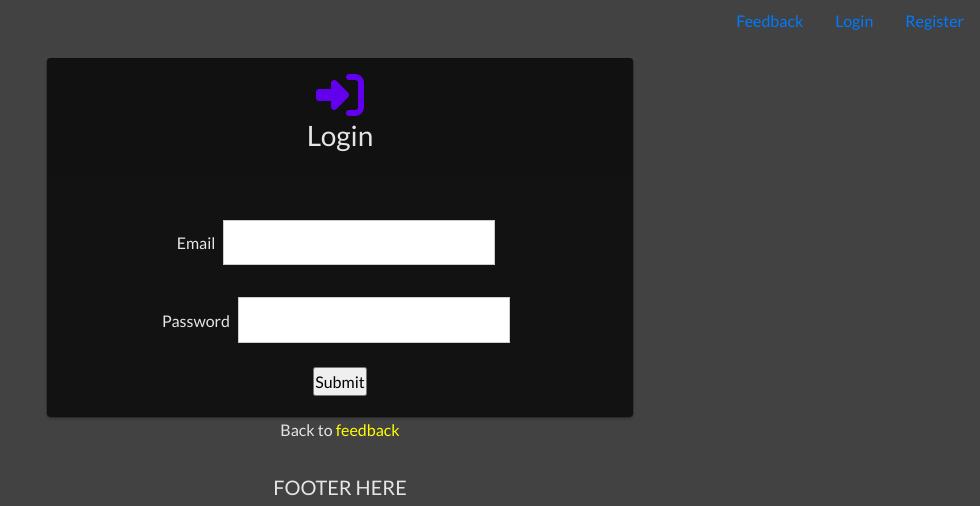
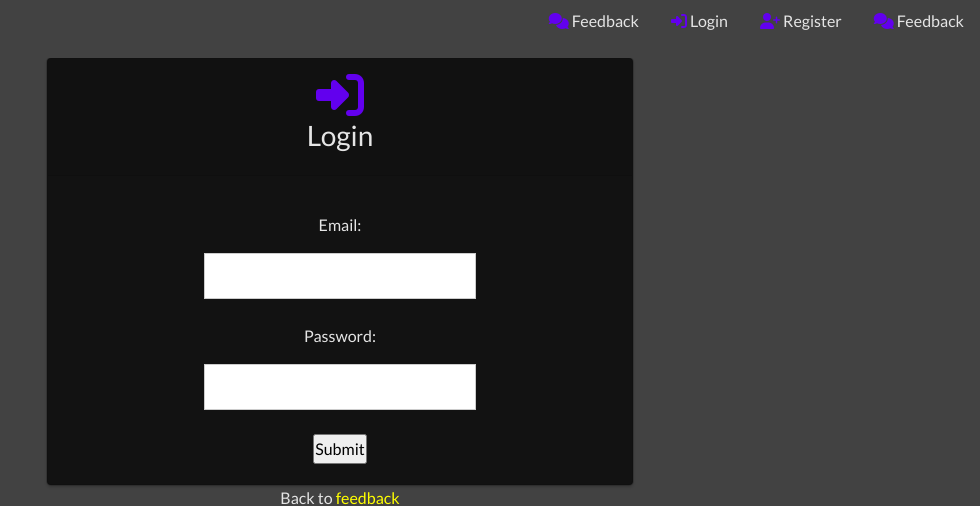
Before and after one commit to mkovar52/feedback-app, a Flask app: page /login in a window 1280 px wide. Shown: the top 506 px of the page, without its empty margins (300-1280 px from the left). Run offline with Flask 2, Linux system fonts and the light colour scheme; some libraries are stand-ins or nearby versions.

Commit message:
styled login form, changed visible nav links, null users display same error msg

```diff
--- a/app.py
+++ b/app.py
@@ -132,7 +132,7 @@ def login():
         user = User.query.filter_by(email=form.email.data).first()
         print(f'user returned::::: ${user}')
 
-        if user.check_password(form.password.data) and user is not None:
+        if user is not None and user.check_password(form.password.data):
             # -- login the user
             login_user(user)
             next = url_for('profile')
--- a/static/style.css
+++ b/static/style.css
@@ -27,6 +27,17 @@ body {
   line-height: 1.6;
   font-family: "Lato", Helvetica, sans-serif;
   text-align: center;
+}
+
+/* nav */
+
+a.nav-link {
+  color: var(--primary-text);
+}
+
+a.nav-link:hover {
+  color: var(--primary-btn-hover);
+  transition: var(--easeOut);
 }
 
 .container {
--- a/templates/base.html
+++ b/templates/base.html
@@ -22,18 +22,26 @@
     <ul class="nav justify-content-end">
         {% if current_user.is_authenticated %}
         <li class="nav-item">
-            <a class="nav-link" href="{{url_for('logout')}}">Logout</a>
+            <a class="nav-link" href="{{url_for('logout')}}">
+                <i class="fas fa-sign-out-alt"></i> Logout</a>
         </li>
         {% else %}
         <li class="nav-item">
-            <a class="nav-link active" href="{{ url_for('index') }}">Feedback</a>
+            <a class="nav-link active" href="{{ url_for('index') }}">
+                <i class="fas fa-comments"></i> Feedback</a>
         </li>
         <li class="nav-item">
-            <a class="nav-link" href="{{ url_for('login') }}">Login</a>
+            <a class="nav-link" href="{{ url_for('login') }}">
+                <i class="fas fa-sign-in-alt"></i> Login</a>
+        </li>
+        <li class="nav-item">
+            <a class="nav-link" href="{{ url_for('register') }}">
+                <i class="fas fa-user-plus"></i> Register</a>
         </li>
         {% endif %}
         <li class="nav-item">
-            <a class="nav-link" href="{{ url_for('register') }}">Register</a>
+            <a class="nav-link active" href="{{ url_for('index') }}">
+                <i class="fas fa-comments"></i> Feedback</a>
         </li>
     </ul>
 
--- a/templates/login.html
+++ b/templates/login.html
@@ -22,12 +22,14 @@
                 <div class="card-body">
                     <form action="/login" method="POST">
                         <div class="form-group">
-                            {{form.hidden_tag()}} {{form.email.label}}{{form.email()}}
+                            {{form.hidden_tag()}} {{form.email.label}}:
+                            <br> {{form.email()}}
                             <!-- <h6>Email:</h6> -->
                             <!-- <input type="text" name="email" placeholder="johndoe@test.com" /> -->
                         </div>
                         <div class="form-group">
-                            {{form.password.label}}{{form.password()}}
+                            {{form.password.label}}:
+                            <br> {{form.password()}}
                             <!-- <h6>Password:</h6>
                             <input type="password" name="password" /> -->
                         </div>
--- a/templates/profile.html
+++ b/templates/profile.html
@@ -5,10 +5,11 @@
 {% endblock %} {%block content%}
 
 <h1>User Profile</h1>
+
 {% if current_user.is_authenticated %}
 <h4>Welcome back {{ current_user.email }}</h4>
+{% endif %}
 
-{% endif %}
 <div class="row text-center">
     <div class="col-12">
         <p>What would you like to see?</p>
```
